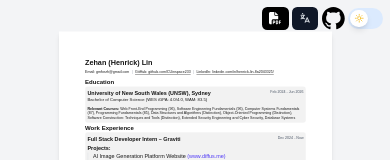
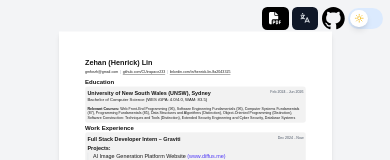
Before and after one commit to CUinspace233/my-resume, a Next.js app: page /en in a window 390 px wide. Shown: the top 160 px of the page. Built offline with nearby package versions, Linux system fonts and the light colour scheme.

Commit message:
Add .env.example file for mobile number configuration, update .gitignore to exclude all .env files, and modify Header component to dynamically display mobile number based on locale.

```diff
--- a/src/components/Header.tsx
+++ b/src/components/Header.tsx
@@ -1,26 +1,28 @@
 'use client';
 
 import { FC } from 'react';
-import { useTranslations } from 'next-intl';
+import { useLocale, useTranslations } from 'next-intl';
 
 const Header: FC = () => {
   const t = useTranslations('header');
-  const mobile = process.env.NEXT_PUBLIC_MOBILE;
+  const locale = useLocale();
+  const mobile =
+    locale === 'zh' ? process.env.NEXT_PUBLIC_MOBILE_ZH : process.env.NEXT_PUBLIC_MOBILE_EN;
 
   return (
     <header className="w-full max-w-3xl mx-auto mb-3">
       <h1 className="text-2xl font-bold mb-2">{t('name')}</h1>
-      <div className="flex flex-wrap gap-2 text-xs">
+      <div className="flex flex-wrap gap-x-1.5 gap-y-0.5 text-xs">
         {mobile && (
           <>
             <a href={`tel:${mobile.replace(/\s+/g, '')}`} className="hover:underline">
-              Mobile: {mobile}
+              {mobile}
             </a>
             <span className="text-gray-400">|</span>
           </>
         )}
         <a href="mailto:gmforzh@gmail.com" className="hover:underline">
-          Email: gmforzh@gmail.com
+          gmforzh@gmail.com
         </a>
         <span className="text-gray-400">|</span>
         <a
@@ -29,7 +31,7 @@
           rel="noopener noreferrer"
           className="underline underline-offset-3"
         >
-          GitHub: github.com/CUinspace233
+          github.com/CUinspace233
         </a>
         <span className="text-gray-400">|</span>
         <a
@@ -38,7 +40,7 @@
           rel="noopener noreferrer"
           className="underline underline-offset-3"
         >
-          LinkedIn: linkedin.com/in/henrick-lin-8a2043325/
+          linkedin.com/in/henrick-lin-8a2043325
         </a>
       </div>
     </header>
```
Also changed, not shown: 2 other files (tests, documents, lock files or other folders).
